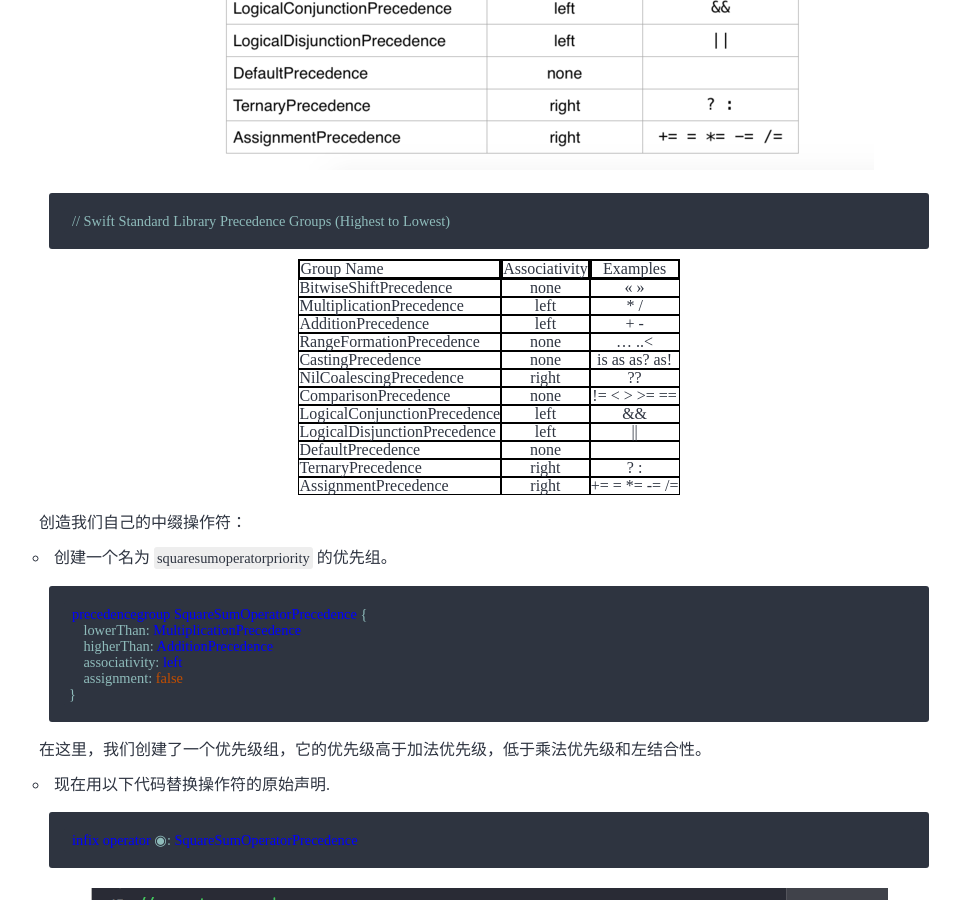
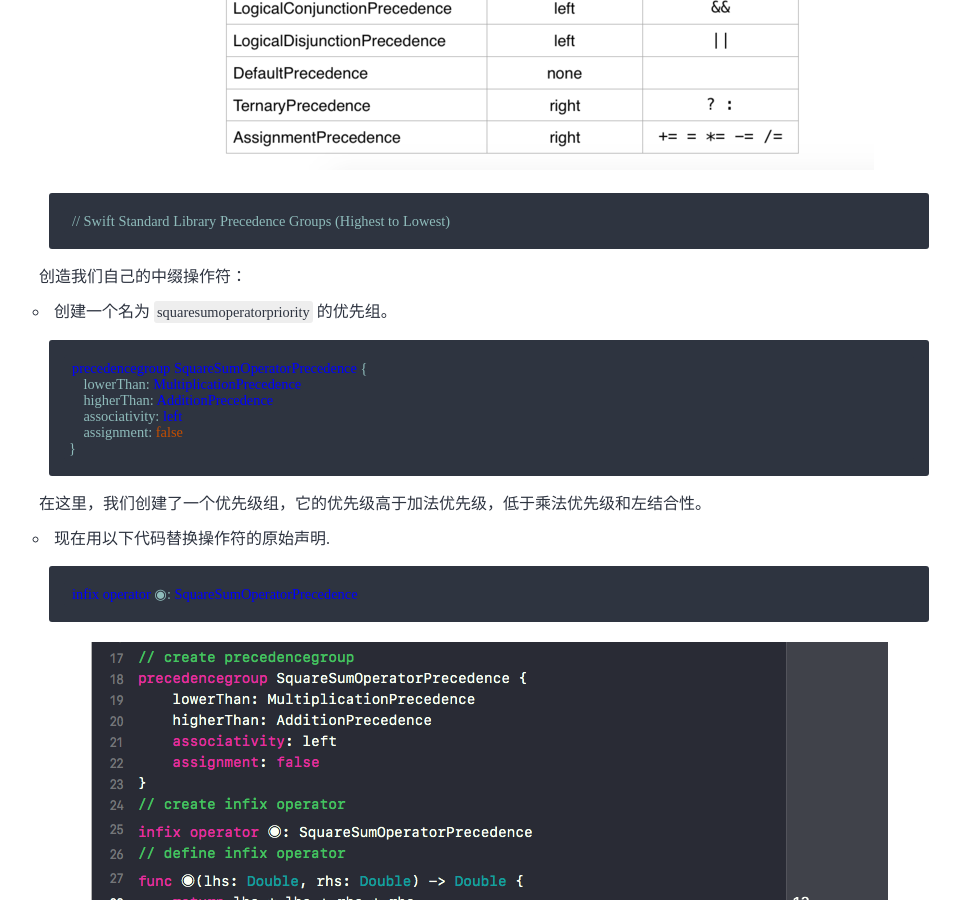
Before and after one commit to maicoder/blog, a Jekyll site: the page built from _posts/2019-04-17-2.md, in a window 1280 px wide and 900 px high, scrolled down 2324 px. Shown: the whole window, without its empty margins (151-1111 px from the left). Built offline with Jekyll 4.4.1, drawn with Linux system fonts in a browser that asks for light colours; some web fonts are replaced.

Commit message:
Fix bugs

````diff
--- a/_posts/2019-04-17-2.md
+++ b/_posts/2019-04-17-2.md
@@ -102,7 +102,7 @@ Apple 文档在[这](https://developer.apple.com/library/content/documentation/S
 ```
 
 
-| Group Name | Associativity | Examples |
+<!-- | Group Name | Associativity | Examples |
 | :-- | :-: | :-: |
 | BitwiseShiftPrecedence | none | << >> |
 | MultiplicationPrecedence | left | * / |
@@ -115,7 +115,7 @@ Apple 文档在[这](https://developer.apple.com/library/content/documentation/S
 | LogicalDisjunctionPrecedence | left | \|\| |
 | DefaultPrecedence | none |  |
 | TernaryPrecedence | right | ? : |
-| AssignmentPrecedence | right | += = *= -= /= |
+| AssignmentPrecedence | right | += = *= -= /= | -->
 
 
 创造我们自己的中缀操作符：
````
Also changed, not shown: _posts/img/2/custom_infix_operator.png (deleted), _posts/img/2/generic_operator.png (deleted), _posts/img/2/overload_operator.png (deleted), _posts/img/2/swift_operators.png (deleted).
